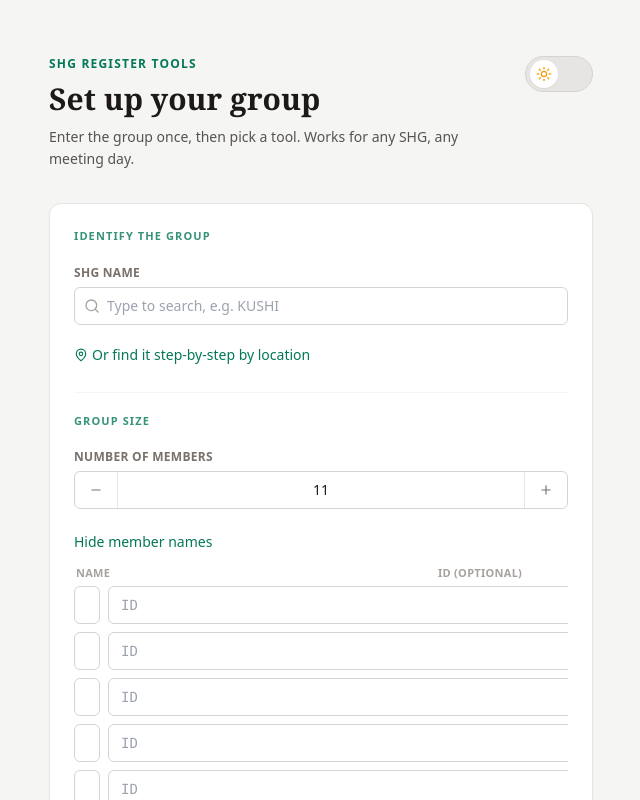
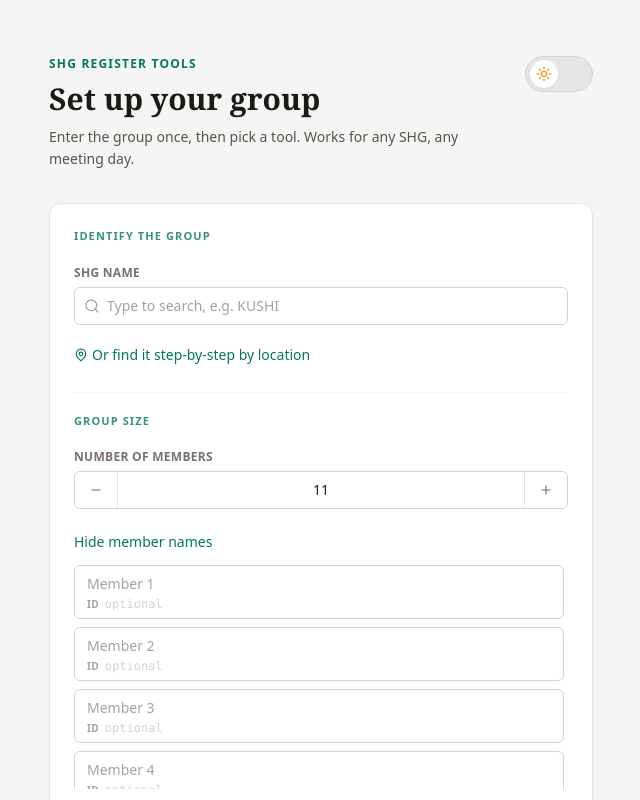
Before and after one commit to SahnawazL/SHG-maintenance, a React (Vite) app: page / in a window 1280 px wide. Both pictures are taken after a click on the button "Add member names (optional)". Shown: the top 800 px of the page, without its empty margins (319-959 px from the left). Built offline with nearby package versions, Linux system fonts and the light colour scheme.

Commit message:
Add files via upload

```diff
--- a/src/App.jsx
+++ b/src/App.jsx
@@ -497,30 +497,30 @@ export default function App() {
                 {showNames ? "Hide member names" : "Add member names (optional)"}
               </button>
               {showNames && (
-                <div className="mt-3">
-                  <div className="hidden sm:flex gap-2 px-0.5 mb-1">
-                    <span className="flex-1 text-[11px] font-semibold uppercase tracking-wide text-stone-400 dark:text-neutral-500">Name</span>
-                    <span className="w-32 shrink-0 text-[11px] font-semibold uppercase tracking-wide text-stone-400 dark:text-neutral-500">ID (optional)</span>
-                  </div>
-                  <div className="space-y-2 max-h-56 overflow-y-auto slim-scroll pr-1">
+                <div className="mt-3 space-y-2 max-h-56 overflow-y-auto slim-scroll pr-1">
                   {Array.from({ length: numMembers }).map((_, i) => (
-                      <div key={i} className="flex gap-2">
+                    <div
+                      key={i}
+                      className="rounded-md border border-stone-300 dark:border-neutral-700 bg-white dark:bg-neutral-950 focus-within:ring-2 focus-within:ring-emerald-600 dark:focus-within:ring-emerald-500 focus-within:border-emerald-600 dark:focus-within:border-emerald-500 overflow-hidden"
+                    >
                       <input
-                          className={inputClass + " flex-1"}
+                        className="w-full px-3 pt-2 pb-0.5 text-sm text-stone-900 dark:text-stone-100 bg-transparent focus:outline-none placeholder:text-stone-400 dark:placeholder:text-neutral-600"
                         placeholder={`Member ${i + 1}`}
                         value={memberNames[i] || ""}
                         onChange={(e) => updateMemberName(i, e.target.value)}
                       />
+                      <div className="flex items-center gap-1.5 px-3 pb-1.5">
+                        <span className="text-[10px] font-semibold uppercase tracking-wide text-stone-400 dark:text-neutral-600 shrink-0">ID</span>
                         <input
-                          className={inputClass + " w-32 shrink-0 font-mono"}
-                          placeholder="ID"
+                          className="flex-1 min-w-0 text-xs font-mono text-stone-500 dark:text-neutral-500 bg-transparent focus:outline-none placeholder:text-stone-300 dark:placeholder:text-neutral-700"
+                          placeholder="optional"
                           inputMode="numeric"
                           value={memberIds[i] || ""}
                           onChange={(e) => updateMemberId(i, e.target.value)}
                         />
                       </div>
+                    </div>
                   ))}
-                  </div>
                 </div>
               )}
             </div>
```
Lines whose indentation alone changed are shown as unchanged.
